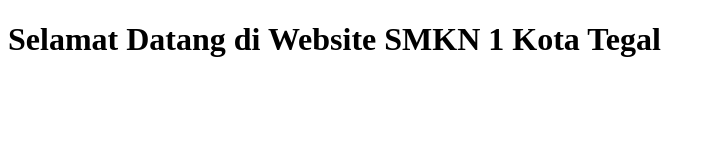
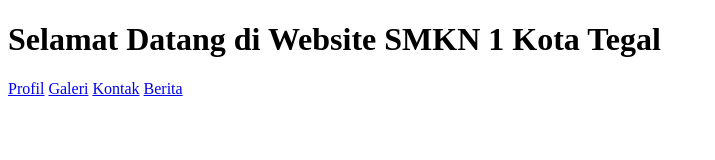
Before and after one commit to maseduproject/web-sekolah, a plain HTML site: page index.html in a window 1280 px wide. Shown: the whole page, without its empty margins (0-715 px from the left). Drawn offline with Linux system fonts and the light colour scheme.

Commit message:
Upload file revisi

```diff
--- a/index.html
+++ b/index.html
@@ -7,5 +7,9 @@
 </head>
 <body>
     <h1>Selamat Datang di Website SMKN 1 Kota Tegal</h1>
+    <a href="profil.html">Profil</a>
+    <a href="galeri.html">Galeri</a>
+    <a href="kontak.html">Kontak</a>
+    <a href="berita.html">Berita</a>
 </body>
 </html>
```
